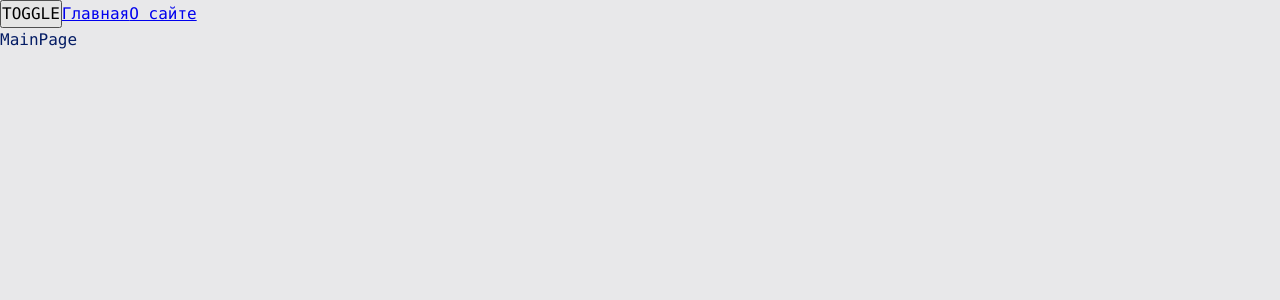
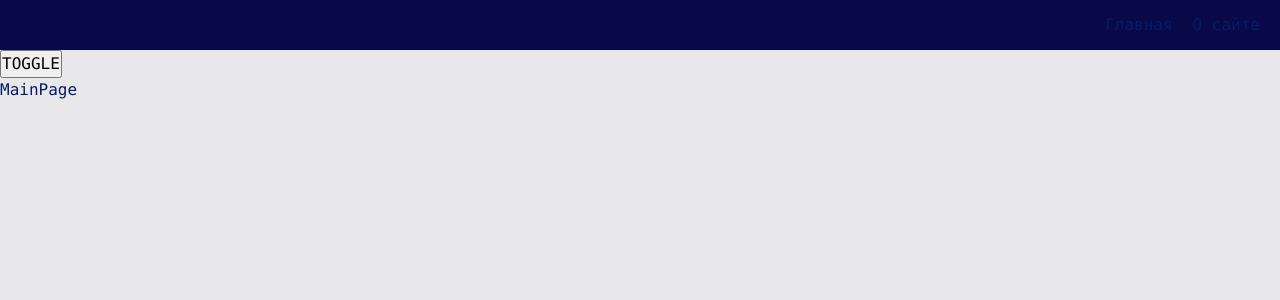
Before and after one commit to anmaiden/app, a React app: page / in a window 1280 px wide. Shown: the top 300 px of the page. Built offline with nearby package versions, Linux system fonts and the light colour scheme.

Commit message:
add navBar, appLinks, set theme and styles

```diff
--- a/src/app/App.tsx
+++ b/src/app/App.tsx
@@ -1,17 +1,16 @@
 import "./styles/index.scss";
 import { classNames } from "shared/lib/classNames/classNames";
 import { useTheme } from "./providers/ThemeProvider";
-import { Link } from "react-router-dom";
 import AppRouter from "./router";
+import NavBar from "widgets/NavBar";
 
 const App = () => {
   const { theme, toggleTheme } = useTheme();
 
   return (
     <div className={classNames("app", {}, [theme])}>
+      <NavBar />
       <button onClick={toggleTheme}>TOGGLE</button>
-      <Link to={"/"}>Главная</Link>
-      <Link to={"/about"}>О сайте</Link>
       <AppRouter />
     </div>
   );
--- a/src/app/styles/themes/dark.scss
+++ b/src/app/styles/themes/dark.scss
@@ -1,6 +1,10 @@
 .app.dark {
     --bg-color: #090949;
+    --invert-bg-color: #e8e8ea;
 
     --primary-color: #bfcebf;
     --secondary-color: #e9ece9;
+
+    --inverted-primary-color: #041c65;
+    --inverted-secondary-color: #0449e0;
 }
--- a/src/app/styles/themes/normal.scss
+++ b/src/app/styles/themes/normal.scss
@@ -1,6 +1,10 @@
 :root {
     --bg-color: #e8e8ea;
+    --invert-bg-color: #090949;
 
     --primary-color: #041c65;
     --secondary-color: #0449e0;
+
+    ---inverted-primary-color: #bfcebf;
+    --inverted-secondary-color: #e9ece9;
 }
--- a/src/app/styles/variables/global.scss
+++ b/src/app/styles/variables/global.scss
@@ -8,4 +8,7 @@
     --font-size-l: 24px;
     --font-line-l: 32px;
     --font-l: var(--font-size-l) / var(--font-line-l) var(--font-family-main);
+
+    //sizes
+    --navbar-height: 50px;
 }
--- a/src/shared/lib/classNames/classNames.ts
+++ b/src/shared/lib/classNames/classNames.ts
@@ -1,7 +1,7 @@
 type Mods = Record<string, boolean | string>
 
-export function classNames(cls: string, mods: Mods, additional: string[]): string {
-  return [cls, ...additional, ...Object.entries(mods).filter(([className, value]) => Boolean(value)).map(([className]) => {
+export function classNames(cls: string, mods: Mods = {}, additional: string[] = []): string {
+  return [cls, ...additional.filter(Boolean), ...Object.entries(mods).filter(([className, value]) => Boolean(value)).map(([className]) => {
     className
   })].join(' ')
 }
--- /dev/null
+++ b/src/shared/ui/AppLink/AppLink.module.scss
@@ -0,0 +1,12 @@
+.AppLink {
+  color: var(--primary-color);
+  text-decoration: none;
+}
+
+.primary{
+  color: var(--primary-color);
+}
+
+.secondary{
+  color: var(--inverted-primary-color);
+}
--- /dev/null
+++ b/src/shared/ui/AppLink/AppLink.tsx
@@ -0,0 +1,35 @@
+import React, { FC } from "react";
+import "./AppLink.module.scss";
+import cls from "./AppLink.module.scss";
+import { classNames } from "shared/lib/classNames/classNames";
+import { Link, LinkProps } from "react-router-dom";
+
+export enum AppLinkTheme {
+  PRIMARY = "primary",
+  SECONDARY = "secondary",
+}
+
+interface AppLinkProps extends LinkProps {
+  className?: string;
+  theme?: AppLinkTheme;
+}
+
+export const AppLink: FC<AppLinkProps> = (props) => {
+  const {
+    to,
+    className,
+    children,
+    theme = AppLinkTheme.PRIMARY,
+    ...otherProps
+  } = props;
+
+  return (
+    <Link
+      className={classNames(cls.AppLink, {}, [className, cls[theme]])}
+      to={to}
+      {...otherProps}
+    >
+      {children}
+    </Link>
+  );
+};
--- /dev/null
+++ b/src/widgets/NavBar/index.ts
@@ -0,0 +1,2 @@
+import { NavBar } from "./ui/NavBar";
+export default NavBar;
--- /dev/null
+++ b/src/widgets/NavBar/ui/NavBar.module.scss
@@ -0,0 +1,17 @@
+.navbar {
+  width: 100%;
+  height: var(--navbar-height);
+  background-color: var(--invert-bg-color);
+  display: flex;
+  align-items: center;
+  padding: 20px;
+
+  .links{
+    margin-left: auto;
+
+      .link{
+        margin-right: 20px;
+    }
+  }
+
+}
--- /dev/null
+++ b/src/widgets/NavBar/ui/NavBar.tsx
@@ -0,0 +1,22 @@
+import React, { FC } from "react";
+import cls from "./NavBar.module.scss";
+import { classNames } from "shared/lib/classNames/classNames";
+import { AppLink, AppLinkTheme } from "shared/ui/AppLink/AppLink";
+import { Theme } from "app/providers/ThemeProvider/lib/ThemeContext";
+
+interface NavBarProps {
+  className?: string;
+}
+
+export const NavBar: FC<NavBarProps> = (props: NavBarProps) => {
+  return (
+    <div className={classNames(cls.navbar, {}, [props.className])}>
+      <div className={classNames(cls.links)}>
+        <AppLink to={"/"} className={classNames(cls.link)}>
+          Главная
+        </AppLink>
+        <AppLink to={"/about"}>О сайте</AppLink>
+      </div>
+    </div>
+  );
+};
```
